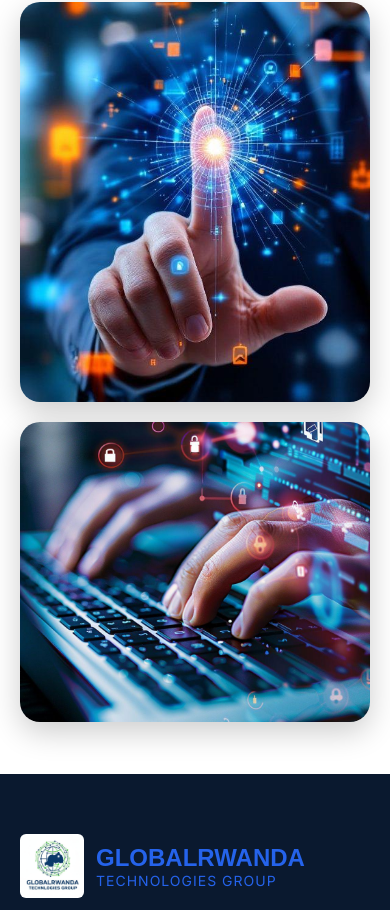
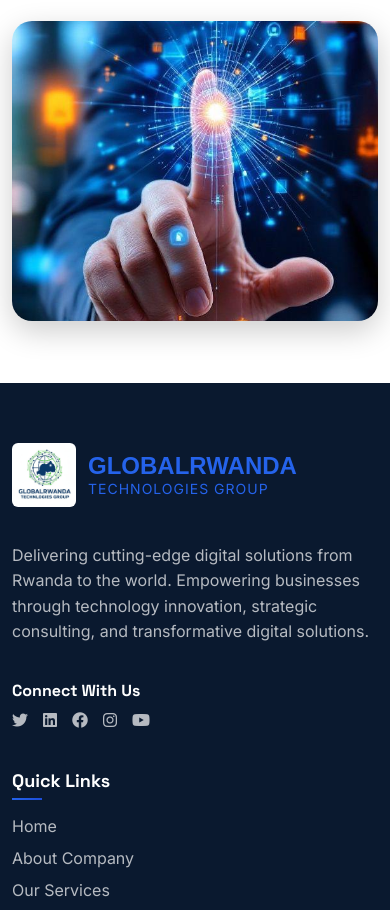
Before and after one commit to Patrickonly/GLOBALRWANDA-TECHNOLOGIES-GROUP, a React (Create React App) app: page /about in a window 390 px wide. Shown: the part 1087-1997 px from the top of the page. Built offline with nearby package versions, Linux system fonts and the light colour scheme.

Commit message:
Fix About section layout, remove white space on mobile, and ensure responsive design matches other pages

```diff
--- a/src/App.css
+++ b/src/App.css
@@ -28,6 +28,10 @@
 
 html {
   scroll-behavior: smooth;
+  overflow-x: hidden;
+  width: 100%;
+  margin: 0;
+  padding: 0;
 }
 
 body {
@@ -35,6 +39,9 @@ body {
   overflow-x: hidden;
   transition: var(--transition);
   min-height: 100vh;
+  margin: 0;
+  padding: 0;
+  width: 100%;
 }
 
 /* Loading Screen Styles */
@@ -146,6 +153,13 @@ body {
   }
 }
 
+.App {
+  width: 100%;
+  min-height: 100vh;
+  margin: 0;
+  padding: 0;
+}
+
 .dark-mode {
   background-color: var(--dark-bg);
   color: var(--dark-text);
@@ -166,6 +180,19 @@ h1, h2, h3, h4, h5, h6 {
   max-width: 1200px;
   margin: 0 auto;
   padding: 0 20px;
+  width: 100%;
+}
+
+@media (max-width: 768px) {
+  .container {
+    padding: 0 16px;
+  }
+}
+
+@media (max-width: 480px) {
+  .container {
+    padding: 0 12px;
+  }
 }
 
 .section {
--- a/src/components/About.jsx
+++ b/src/components/About.jsx
@@ -22,7 +22,7 @@ const About = ({ darkMode }) => {
   }, []);
 
   return (
-    <section id="about" className="section" ref={aboutRef}>
+    <section id="about" className="section about-section" ref={aboutRef}>
       <div className="container">
         <h2 className="section-title fade-in">About Our Company</h2>
         <div className="section-subtitle fade-in">Transforming businesses through technology innovation</div>
@@ -42,31 +42,35 @@ const About = ({ darkMode }) => {
                 className="about-image"
               />
             </div>
-            <div className="about-image-container secondary-image">
-              <img
-                src="/image1.jpeg"
-                alt="Technology Solutions"
-                className="about-image"
-              />
-            </div>
           </div>
         </div>
       </div>
 
       <style jsx>{`
+        .about-section {
+          width: 100%;
+          overflow-x: hidden;
+        }
+
         .about-content {
           display: grid;
           grid-template-columns: 1fr 1fr;
           gap: 60px;
           align-items: center;
+          width: 100%;
+          max-width: 100%;
+        }
+
+        .about-text {
+          width: 100%;
         }
 
         .about-text p {
           font-size: 16px;
-          line-height: 1.6;
+          line-height: 1.8;
           margin-bottom: 24px;
-          color: rgba(255, 255, 255, 0.7);
-          text-align: left;
+          color: rgba(255, 255, 255, 0.85);
+          text-align: justify;
         }
 
         .light-mode .about-text p {
@@ -74,9 +78,10 @@ const About = ({ darkMode }) => {
         }
 
         .about-images-grid {
-          display: grid;
-          grid-template-columns: 1fr;
-          gap: 20px;
+          display: flex;
+          justify-content: center;
+          align-items: center;
+          width: 100%;
         }
 
         .about-image-container {
@@ -85,14 +90,7 @@ const About = ({ darkMode }) => {
           overflow: hidden;
           box-shadow: 0 10px 30px rgba(0, 0, 0, 0.2);
           transition: var(--transition);
-        }
-
-        .main-image {
-          grid-column: 1;
-        }
-
-        .secondary-image {
-          grid-column: 1;
+          width: 100%;
         }
 
         .about-image-container:hover {
@@ -102,24 +100,45 @@ const About = ({ darkMode }) => {
 
         .about-image {
           width: 100%;
-          height: 300px;
+          height: 450px;
           object-fit: cover;
           display: block;
           transition: transform 0.5s ease;
-        }
-
-        .main-image .about-image {
-          height: 400px;
         }
 
         .about-image-container:hover .about-image {
           transform: scale(1.1);
         }
 
+        @media (max-width: 1024px) {
+          .about-content {
+            gap: 40px;
+          }
+        }
+
         @media (max-width: 768px) {
           .about-content {
             grid-template-columns: 1fr;
             gap: 40px;
+          }
+
+          .about-image {
+            height: 350px;
+          }
+        }
+
+        @media (max-width: 480px) {
+          #about {
+            padding: 60px 0;
+          }
+
+          .about-text p {
+            font-size: 15px;
+            text-align: left;
+          }
+
+          .about-image {
+            height: 300px;
           }
         }
       `}</style>
--- a/src/pages/HomePage.jsx
+++ b/src/pages/HomePage.jsx
@@ -10,7 +10,7 @@ import Contact from '../components/Contact';
 
 const HomePage = ({ darkMode }) => {
   return (
-    <>
+    <div style={{ paddingTop: '80px' }}>
       <Hero darkMode={darkMode} />
       <About darkMode={darkMode} />
       <Services darkMode={darkMode} />
@@ -19,7 +19,7 @@ const HomePage = ({ darkMode }) => {
       <Products darkMode={darkMode} />
       <Structure darkMode={darkMode} />
       <Contact darkMode={darkMode} />
-    </>
+    </div>
   );
 };
 
```
